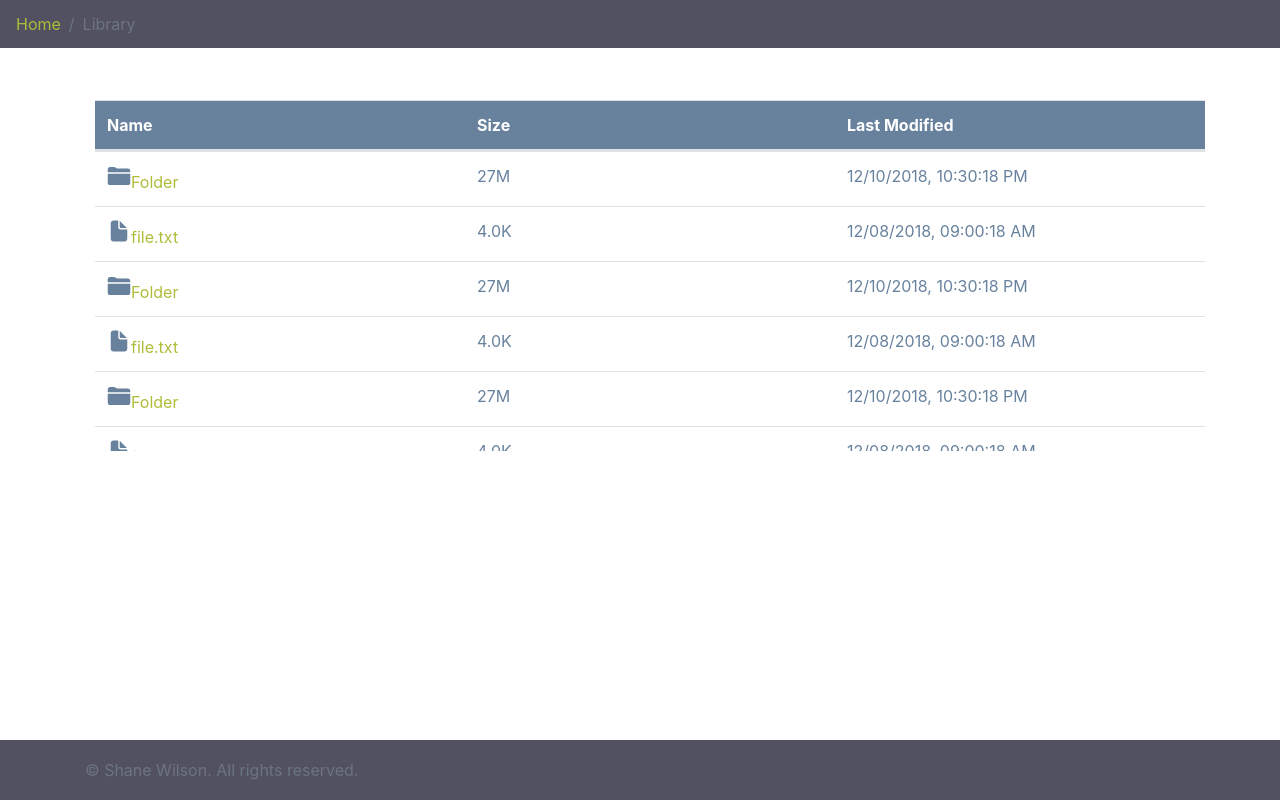
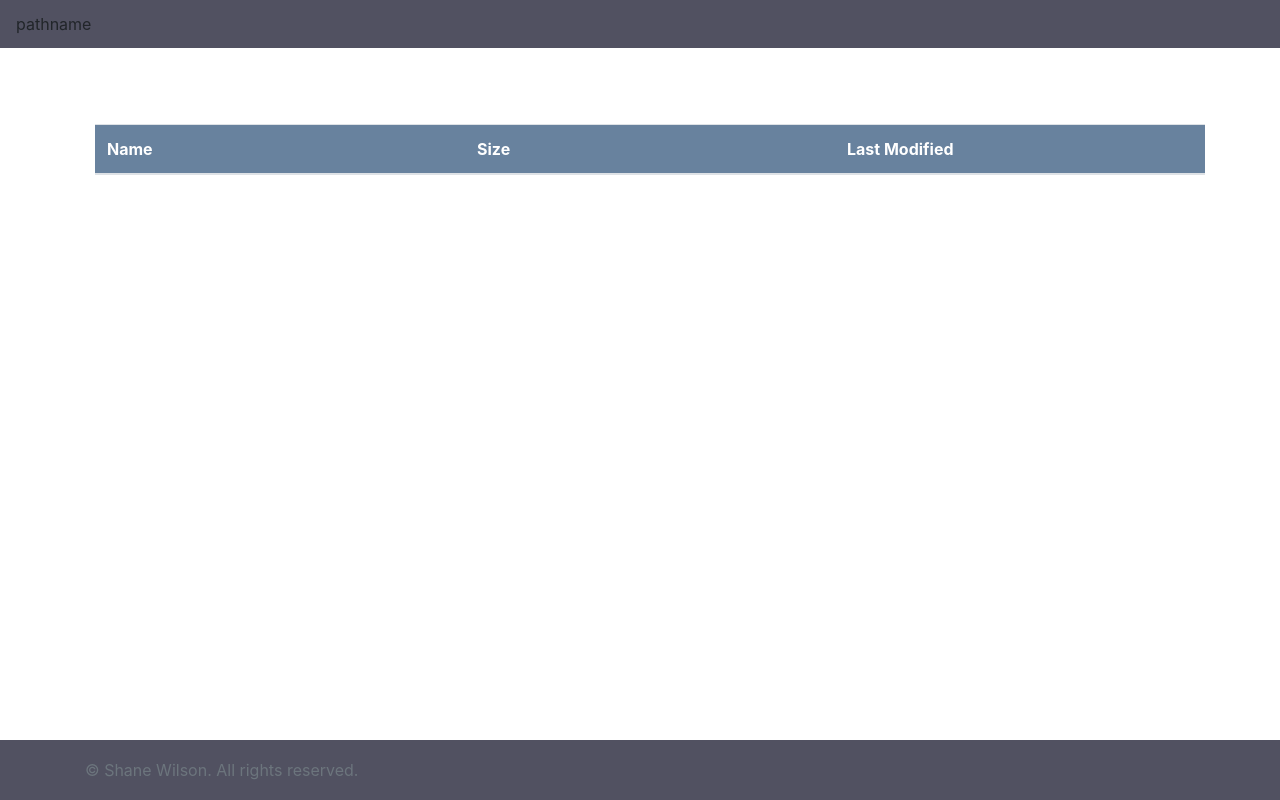
Before and after one commit to shanewilsonpro/Online-File-Explorer-App, a plain HTML site: page static/project_files/index.html in a window 1280 px wide. Drawn offline with nearby package versions, Linux system fonts and the light colour scheme.

Commit message:
path inside breadcrumb and loop through folder elements

```diff
--- a/app.js
+++ b/app.js
@@ -5,12 +5,12 @@ const http = require('http');
 const respond = require('./lib/respond.js');
 
 //connection settings
-const port = process.env.port || 3000;
+const port = process.env.PORT || 3000;
 
 //create server
 const server = http.createServer(respond);
 
 //listen to client requests on the specific port, the port should be available
 server.listen(port, () => {
-    console.log('listening on port: ${port}');
+    console.log('listening on port: ' + port + '');
 });
--- a/static/project_files/index.html
+++ b/static/project_files/index.html
@@ -16,8 +16,7 @@
       <!-- BREADCRUMB-->
     <nav aria-label="breadcrumb">
         <ol class="breadcrumb">
-          <li class="breadcrumb-item"><a href="#">Home</a></li>
-          <li class="breadcrumb-item active" aria-current="page">Library</li>
+          pathname
         </ol>
       </nav>
 
@@ -32,96 +31,7 @@
               </tr>
             </thead>
             <tbody>
-              <tr>
-                <td><a href="#"><ion-icon name="folder"></ion-icon>Folder</a></td>
-                <td>27M</td>
-                <td>12/10/2018, 10:30:18 PM</td>
-              </tr>
-              <tr>
-                <td><a href="#"><ion-icon name="document"></ion-icon>file.txt</a></td>
-                <td>4.0K</td>
-                <td>12/08/2018, 09:00:18 AM</td>
-              </tr>
-              <tr>
-                <td><a href="#"><ion-icon name="folder"></ion-icon>Folder</a></td>
-                <td>27M</td>
-                <td>12/10/2018, 10:30:18 PM</td>
-              </tr>
-              <tr>
-                <td><a href="#"><ion-icon name="document"></ion-icon>file.txt</a></td>
-                <td>4.0K</td>
-                <td>12/08/2018, 09:00:18 AM</td>
-              </tr>
-              <tr>
-                <td><a href="#"><ion-icon name="folder"></ion-icon>Folder</a></td>
-                <td>27M</td>
-                <td>12/10/2018, 10:30:18 PM</td>
-              </tr>
-              <tr>
-                <td><a href="#"><ion-icon name="document"></ion-icon>file.txt</a></td>
-                <td>4.0K</td>
-                <td>12/08/2018, 09:00:18 AM</td>
-              </tr>
-              <tr>
-                <td><a href="#"><ion-icon name="folder"></ion-icon>Folder</a></td>
-                <td>27M</td>
-                <td>12/10/2018, 10:30:18 PM</td>
-              </tr>
-              <tr>
-                <td><a href="#"><ion-icon name="document"></ion-icon>file.txt</a></td>
-                <td>4.0K</td>
-                <td>12/08/2018, 09:00:18 AM</td>
-              </tr>
-              <tr>
-                <td><a href="#"><ion-icon name="folder"></ion-icon>Folder</a></td>
-                <td>27M</td>
-                <td>12/10/2018, 10:30:18 PM</td>
-              </tr>
-              <tr>
-                <td><a href="#"><ion-icon name="document"></ion-icon>file.txt</a></td>
-                <td>4.0K</td>
-                <td>12/08/2018, 09:00:18 AM</td>
-              </tr>
-              <tr>
-                <td><a href="#"><ion-icon name="folder"></ion-icon>Folder</a></td>
-                <td>27M</td>
-                <td>12/10/2018, 10:30:18 PM</td>
-              </tr>
-              <tr>
-                <td><a href="#"><ion-icon name="document"></ion-icon>file.txt</a></td>
-                <td>4.0K</td>
-                <td>12/08/2018, 09:00:18 AM</td>
-              </tr>
-              <tr>
-                <td><a href="#"><ion-icon name="folder"></ion-icon>Folder</a></td>
-                <td>27M</td>
-                <td>12/10/2018, 10:30:18 PM</td>
-              </tr>
-              <tr>
-                <td><a href="#"><ion-icon name="document"></ion-icon>file.txt</a></td>
-                <td>4.0K</td>
-                <td>12/08/2018, 09:00:18 AM</td>
-              </tr>
-              <tr>
-                <td><a href="#"><ion-icon name="folder"></ion-icon>Folder</a></td>
-                <td>27M</td>
-                <td>12/10/2018, 10:30:18 PM</td>
-              </tr>
-              <tr>
-                <td><a href="#"><ion-icon name="document"></ion-icon>file.txt</a></td>
-                <td>4.0K</td>
-                <td>12/08/2018, 09:00:18 AM</td>
-              </tr>
-              <tr>
-                <td><a href="#"><ion-icon name="folder"></ion-icon>Folder</a></td>
-                <td>27M</td>
-                <td>12/10/2018, 10:30:18 PM</td>
-              </tr>
-              <tr>
-                <td><a href="#"><ion-icon name="document"></ion-icon>file.txt</a></td>
-                <td>4.0K</td>
-                <td>12/08/2018, 09:00:18 AM</td>
-              </tr>
+              mainContent
             </tbody>
           </table>
       </div>
```
Also changed, not shown: lib/breadcrumb.js (added, +22 -0 lines), lib/mainContent.js (added, +32 -0 lines), lib/respond.js (+20 -4 lines).
